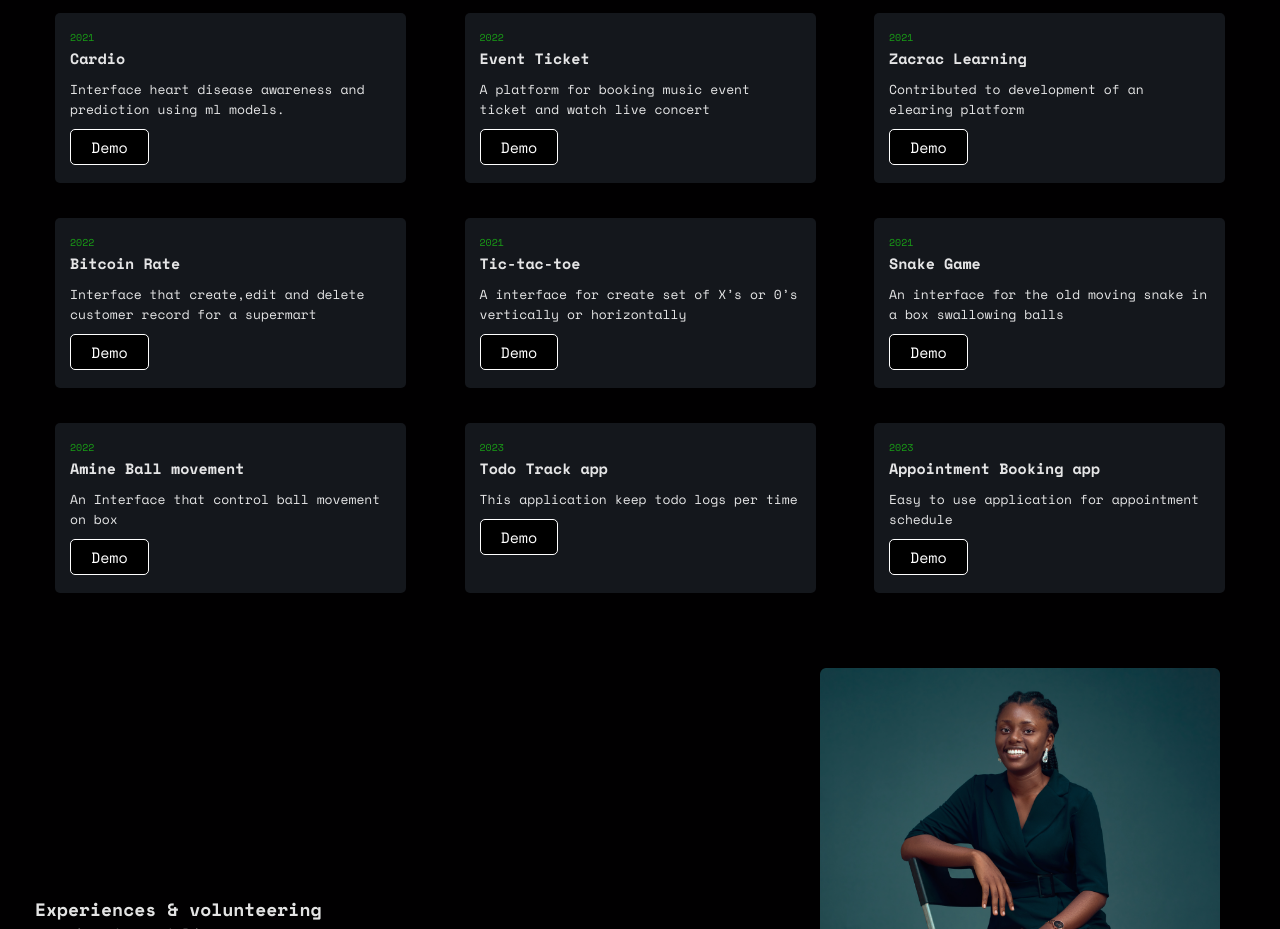
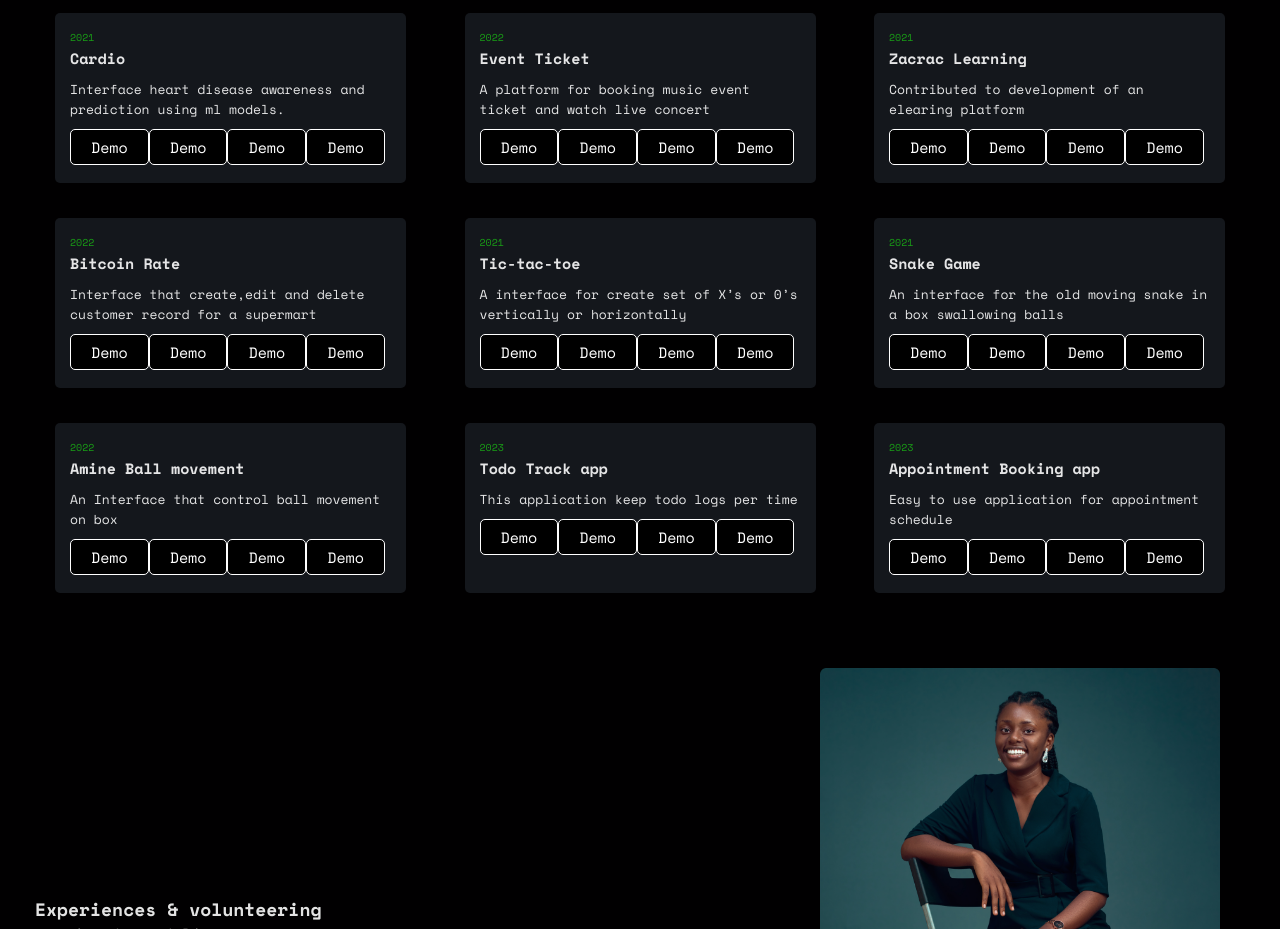
Before and after one commit to BeeC00des/Portfolio, a React (Create React App) app: page / in a window 1280 px wide. Shown: the part 1100-2029 px from the top of the page. Built offline with nearby package versions, Linux system fonts and the light colour scheme.

Commit message:
added val

```diff
--- a/src/components/cards/BigCard.js
+++ b/src/components/cards/BigCard.js
@@ -1,17 +1,23 @@
 import PropTypes from 'prop-types'
 import Button from "../Buttons/Button"
+// import { BrowserRouter as  Link } from 'react-router-dom';
 
 
 
 const Card = ({ text, year, title, onClick }) => {
-  const data = [
-    {
-      "0": "https://zacraclearning.com",
-      "1": "https://www.trialoguemedia.com/",
-      "2": "https://roberttaylormedia.com/",
-      "3": 'https://tender-pare-05e51b.netlify.app/'
-    }
+
+  const urls = [
+      "https://zacraclearning.com",
+      "https://www.trialoguemedia.com",
+      "https://roberttaylormedia.com",
+      "https://tender-pare-05e51b.netlify.app/"
+
   ];
+
+const openInNewTab = (url) => {
+  window.open(url, "noreferrer");
+};
+
 
 
   return (
@@ -21,14 +27,11 @@
           <span class="supText">{year}</span>
           <p className='cardTitle'>{title}</p>
           <p className='cardText'>{text}</p>
-
-          {/* <ul>
-            {data.map((item,i) => {
-              return <li>{item[i]}</li>;
-            })}
-          </ul> */}
-
-          <Button text="Demo" link ="https://roberttaylormedia.com"/>
+          <div>
+            {urls.map((url, index) => (
+             <Button key={index}  text='Demo'  onClick={() => openInNewTab(url)}/>
+             ))}
+          </div>
         </div>
       </div>
     </div>
--- a/src/components/sections/project.js
+++ b/src/components/sections/project.js
@@ -16,9 +16,6 @@
                 <Navbar  navItem="Speaking engagement"  />
           </div>
       </div>
-
-
-
         <div class="sectiond">
             <div className="cardSection">
               <div class="layer">
```
